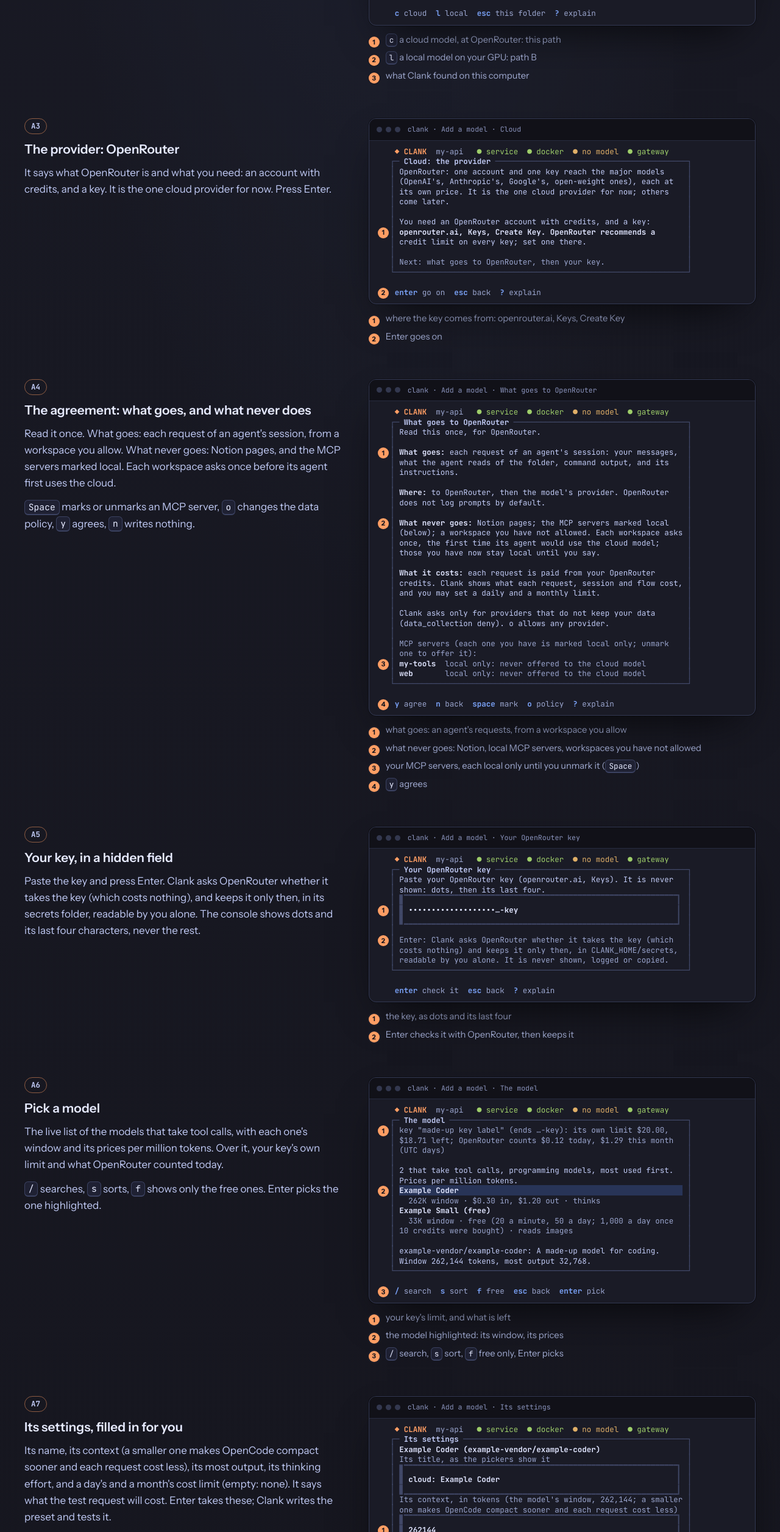
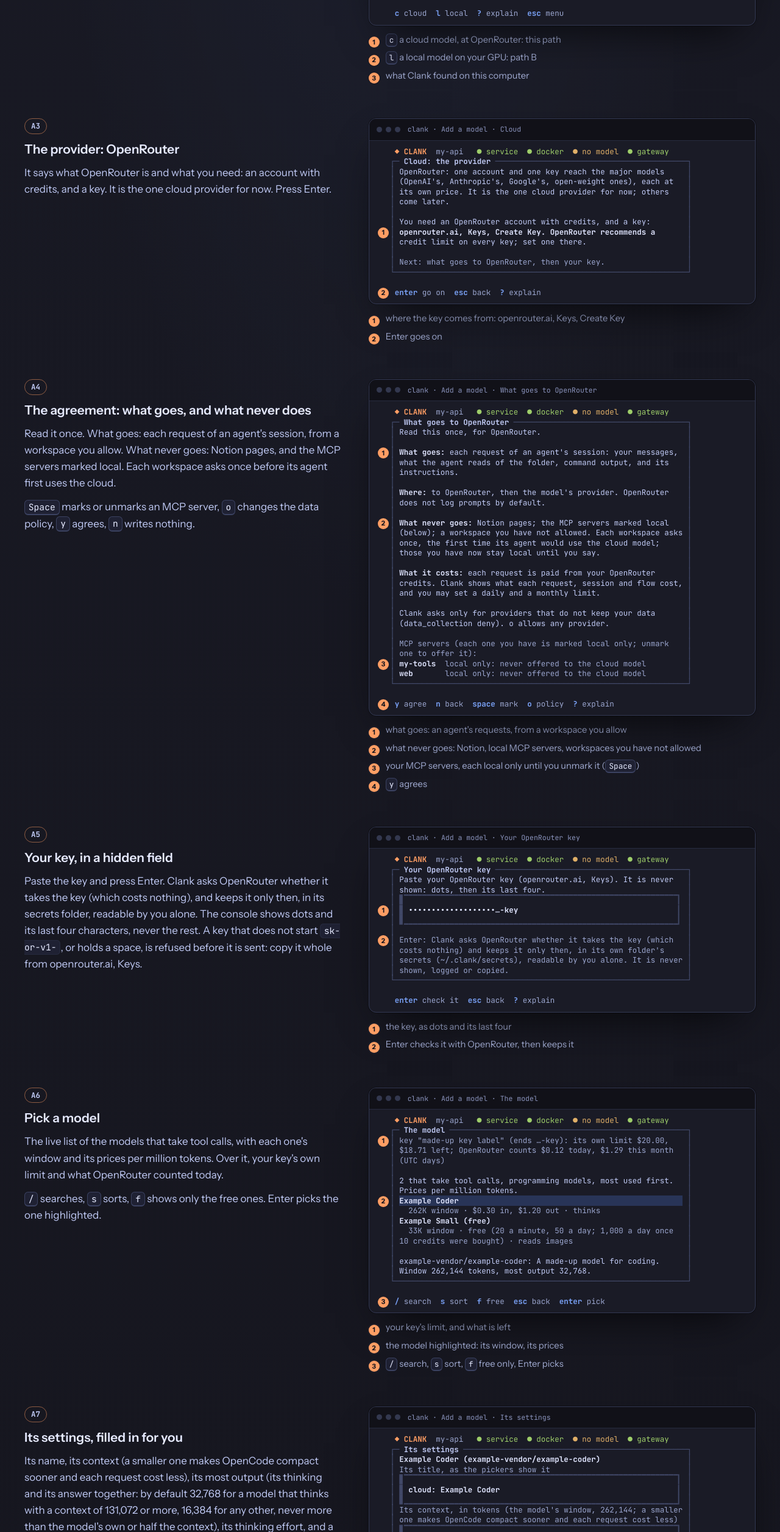
Before and after one commit to clank-ai/clank-ai.github.io, an Astro site: page /get-started in a window 1280 px wide. Shown: the part 4471-6984 px from the top of the page at 61% size. Built offline with nearby package versions, Linux system fonts and the light colour scheme; Astro itself is replaced by a stand-in of ours.

Commit message:
Get started, path A: Add a model's screens as Clank 0.3.0b7 draws them. A7, its settings, reads its most output as its thinking and its answer together and fills 32,768 for a model that thinks with a context of 131,072 or more (decision 0161; add-model-settings), and its words and marks say so; A5, the key, says the key is kept in its own folder's secrets (~/.clank/secrets) (add-model-key-refused), and its words say a key that does not start sk-or-v1-, or holds a space, is refused before it is sent; A2, the first screen, has esc menu, since Esc goes to the menu from the first step (decision 0151; add-model-choice), not this folder

```diff
--- a/src/pages/get-started.astro
+++ b/src/pages/get-started.astro
@@ -403,7 +403,8 @@ const trouble = [
             <p>
               Paste the key and press Enter. Clank asks OpenRouter whether it takes the key (which costs nothing), and keeps
               it only then, in its secrets folder, readable by you alone. The console shows dots and its last four
-              characters, never the rest.
+              characters, never the rest. A key that does not start <code>sk-or-v1-</code>, or holds a space, is refused
+              before it is sent: copy it whole from openrouter.ai, Keys.
             </p>
           </div>
           <Screen
@@ -448,8 +449,10 @@ const trouble = [
             <h3>Its settings, filled in for you</h3>
             <p>
               Its name, its context (a smaller one makes OpenCode compact sooner and each request cost less), its most
-              output, its thinking effort, and a day's and a month's cost limit (empty: none). It says what the test request
-              will cost. Enter takes these; Clank writes the preset and tests it.
+              output (its thinking and its answer together: by default 32,768 for a model that thinks with a context of
+              131,072 or more, 16,384 for any other, never more than the model's own or half the context), its thinking
+              effort, and a day's and a month's cost limit (empty: none). It says what the test request will cost. Enter
+              takes these; Clank writes the preset and tests it.
             </p>
           </div>
           <Screen
@@ -458,8 +461,9 @@ const trouble = [
             label="Its settings: title, context, most output, thinking effort, and a day's and a month's cost limit, with the cost of the test request."
             marks={[
               { row: 10, text: 'the context: smaller compacts sooner and costs less per request' },
-              { row: 22, text: "the limits: a day's and a month's, in US dollars" },
-              { row: 30, text: 'what the one short test request will cost' },
+              { row: 15, text: 'its most output: its thinking and its answer together' },
+              { row: 23, text: "the limits: a day's and a month's, in US dollars" },
+              { row: 31, text: 'what the one short test request will cost' },
             ]}
           />
         </li>
--- a/src/scripts/start-screens.ts
+++ b/src/scripts/start-screens.ts
@@ -77,7 +77,7 @@ export function choice(): Screen {
     [['here. This computer: NVIDIA GeForce RTX 4080, 16.0 GB; 32.0 GB', 'mu']],
     [['of memory.', 'mu']],
   ]);
-  keys(g, end + 1, [['c', 'cloud'], ['l', 'local'], ['esc', 'this folder'], ['?', 'explain']]);
+  keys(g, end + 1, [['c', 'cloud'], ['l', 'local'], ['?', 'explain'], ['esc', 'menu']]);
   return done(g);
 }
 
@@ -138,16 +138,17 @@ export function agreement(): Screen {
 
 /** Your OpenRouter key, in a field that never shows it. */
 export function key(): Screen {
-  const g = new Grid(GUTTER + W, 14);
+  const g = new Grid(GUTTER + W, 15);
   header(g, 0, NO_MODEL);
-  g.box(GUTTER, 1, W, 11, { title: 'Your OpenRouter key' });
+  g.box(GUTTER, 1, W, 12, { title: 'Your OpenRouter key' });
   row(g, 2, 2, [['Paste your OpenRouter key (openrouter.ai, Keys). It is never']]);
   row(g, 2, 3, [['shown: dots, then its last four.']]);
   field(g, 4, ['•••••••••••••••••••…-key', 'wb']);
   row(g, 2, 8, [['Enter: Clank asks OpenRouter whether it takes the key (which', 'mu']]);
-  row(g, 2, 9, [['costs nothing) and keeps it only then, in CLANK_HOME/secrets,', 'mu']]);
-  row(g, 2, 10, [['readable by you alone. It is never shown, logged or copied.', 'mu']]);
-  keys(g, 13, [['enter', 'check it'], ['esc', 'back'], ['?', 'explain']]);
+  row(g, 2, 9, [["costs nothing) and keeps it only then, in its own folder's", 'mu']]);
+  row(g, 2, 10, [['secrets (~/.clank/secrets), readable by you alone. It is never', 'mu']]);
+  row(g, 2, 11, [['shown, logged or copied.', 'mu']]);
+  keys(g, 14, [['enter', 'check it'], ['esc', 'back'], ['?', 'explain']]);
   return done(g);
 }
 
@@ -189,7 +190,7 @@ export function settings(): Screen {
   };
   labelled('Its title, as the pickers show it', null, ['cloud: Example Coder', 'wb']);
   labelled("Its context, in tokens (the model's window, 262,144; a smaller", 'one makes OpenCode compact sooner and each request cost less)', ['262144', 'wb']);
-  labelled('Its most output, in tokens (at most 32,768)', null, ['16384', 'wb']);
+  labelled('Its most output, in tokens: its thinking and its answer', 'together (at most 32,768)', ['32768', 'wb']);
   labelled('Its thinking effort (one of default, low, medium, high)', null, ['default', 'wb']);
   labelled("A day's cost limit, US dollars (empty: none)", null, ['']);
   labelled("A month's cost limit, US dollars (empty: none)", null, ['']);
```
